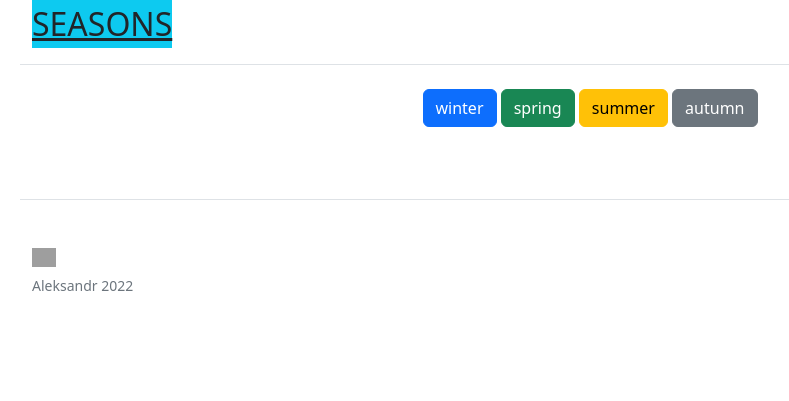
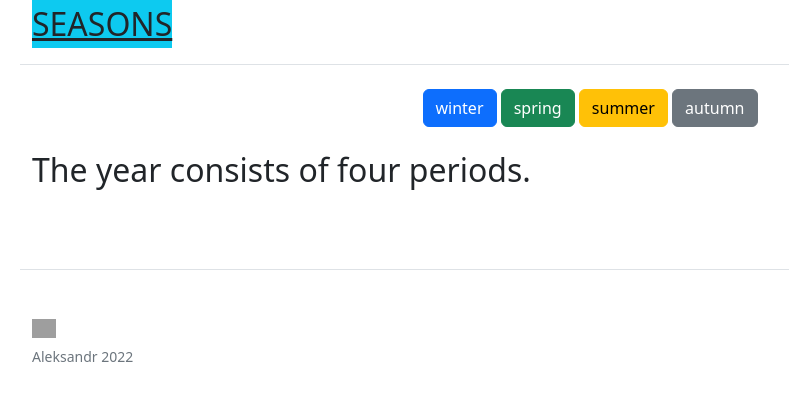
Before and after one commit to Zemlianik/Zemlianik---seasons, a Flask app: page / in a window 1280 px wide. Shown: the top 401 px of the page, without its empty margins (50-839 px from the left). Run offline with Flask 2, Linux system fonts and the light colour scheme; grey boxes are pictures that could not be loaded.

Commit message:
первая запись

```diff
--- a/templates/base.html
+++ b/templates/base.html
@@ -28,6 +28,10 @@
       </nav>
     </div><br>
 {% block body %}{% endblock %}
+    <div class="container">
+        <h2>The year consists of four periods.</h2><br>
+
+    </div>
 </body>
     <footer class="container pt-4 my-md-5 pt-md-5 border-top">
     <div class="row">
```
